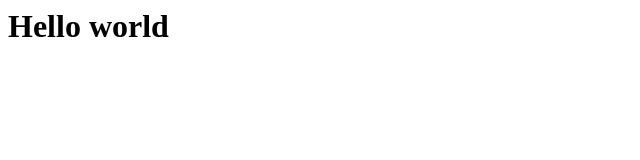
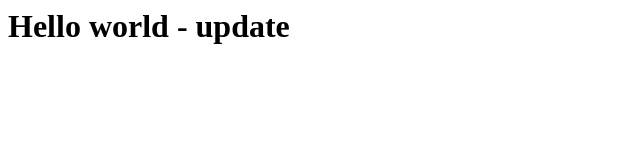
Before and after one commit to kevinchar93/frontend-example-projects, a website: page index.html in a window 1280 px wide. Shown: the whole page, without its empty margins (0-640 px from the left). Drawn offline with Linux system fonts and the light colour scheme.

Commit message:
feat: update index.html

```diff
--- a/index.html
+++ b/index.html
@@ -1 +1 @@
-<h1>Hello world</h1>
+<h1>Hello world - update</h1>
```
